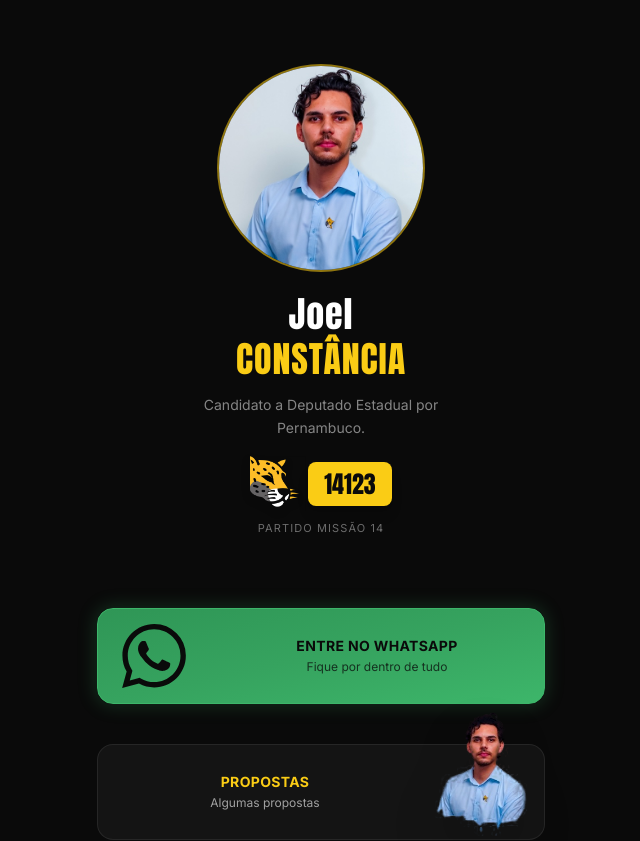
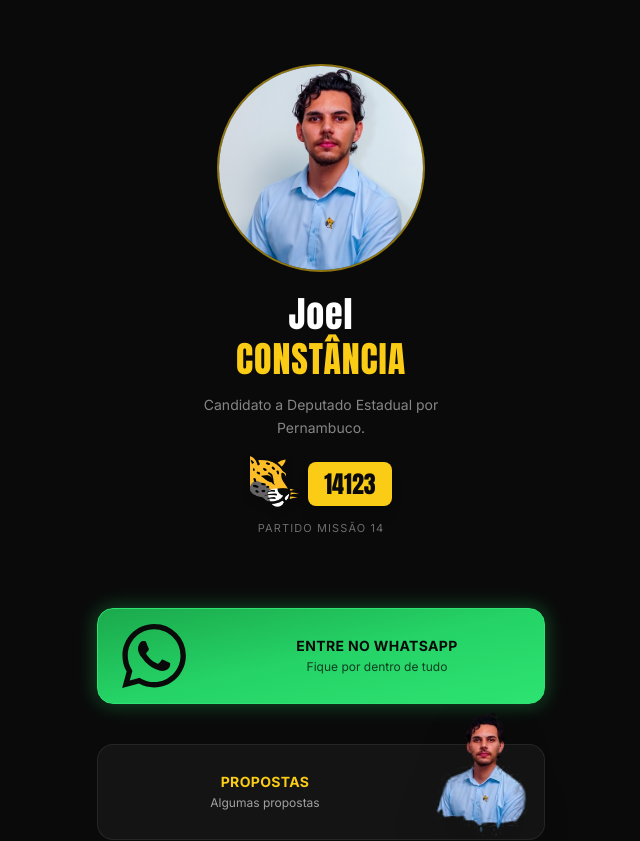
Before and after one commit to joelconstancia1/joel-constancia, a React (Vite) app: page / in a window 1280 px wide. Shown: the top 841 px of the page, without its empty margins (319-959 px from the left). Built offline with nearby package versions, Linux system fonts and the light colour scheme.

Commit message:
Revert "Suaviza o verde e o brilho do botão do WhatsApp"
This reverts commit e2493b2f42bd2567ed964f39a6ff8882d3796ec7.

```diff
--- a/src/index.css
+++ b/src/index.css
@@ -8,9 +8,9 @@
   --color-amarelo-claro: #FDE047;
   --color-amarelo-escuro: #CA8A04;
 
-  --color-zap: #36A35F;
-  --color-zap-claro: #3DB66A;
-  --color-zap-escuro: #2F9656;
+  --color-zap: #25D366;
+  --color-zap-claro: #2DE372;
+  --color-zap-escuro: #1BA94C;
 
   --font-display: "Anton", "Impact", sans-serif;
   --font-sans: "Inter", system-ui, sans-serif;
@@ -19,7 +19,7 @@
   --animate-fade-in: fade-in 1s ease-out forwards;
   --animate-pulse-slow: pulse-slow 3s ease-in-out infinite;
   --animate-marquee: marquee 30s linear infinite;
-  --animate-brilho-zap: brilho-zap 4s ease-in-out infinite;
+  --animate-brilho-zap: brilho-zap 2.6s ease-in-out infinite;
 }
 
 @keyframes fade-in-up {
@@ -44,8 +44,8 @@
 }
 
 @keyframes brilho-zap {
-  0%, 100% { box-shadow: 0 0 10px 0 rgba(54, 163, 95, 0.12); }
-  50% { box-shadow: 0 0 18px 2px rgba(54, 163, 95, 0.24); }
+  0%, 100% { box-shadow: 0 0 14px 0 rgba(37, 211, 102, 0.25); }
+  50% { box-shadow: 0 0 30px 5px rgba(37, 211, 102, 0.45); }
 }
 
 @keyframes marquee {
```
